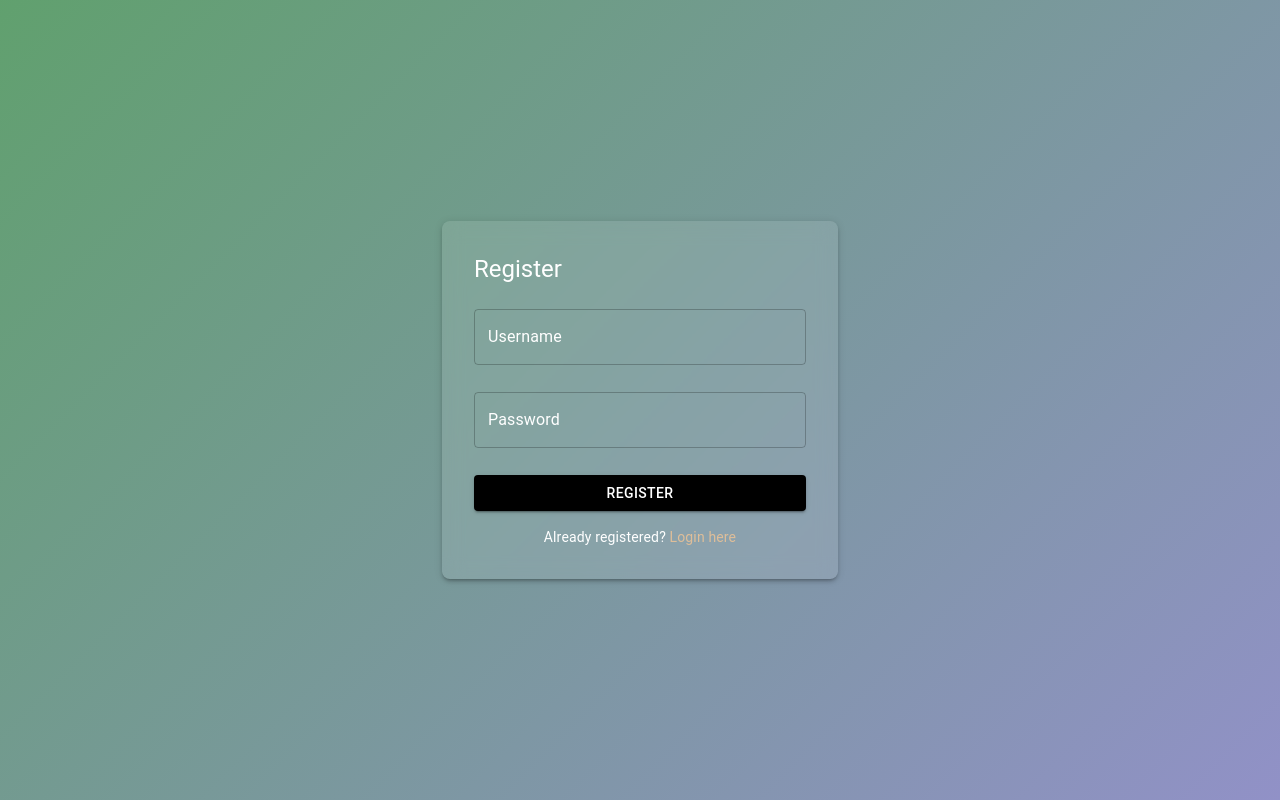
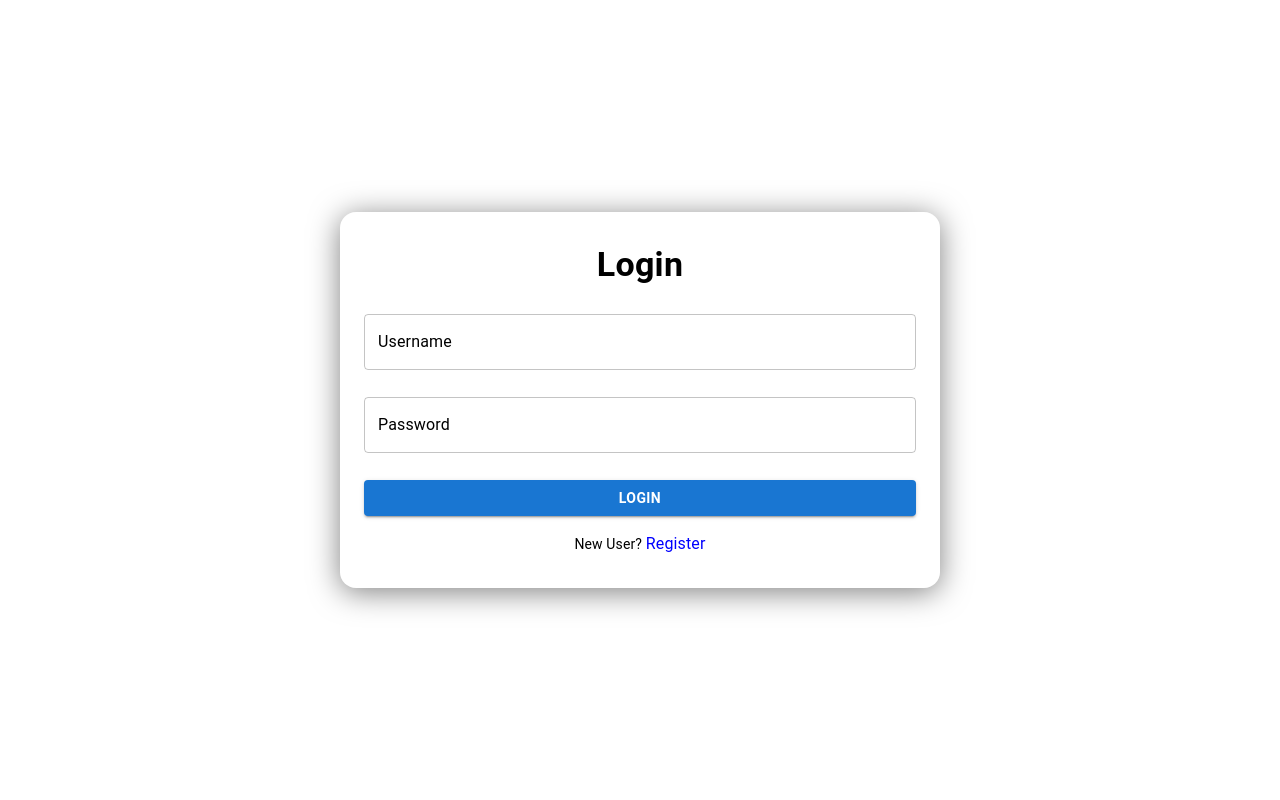
Before and after one commit to Sheeja96/blogApp, a React (Create React App) app: page / in a window 1280 px wide. Built offline with nearby package versions, Linux system fonts and the light colour scheme.

Commit message:
background change

```diff
--- a/package.json
+++ b/package.json
@@ -13,7 +13,8 @@
     "react-dom": "^19.0.0",
     "react-router-dom": "^7.0.2",
     "react-scripts": "5.0.1",
-    "yup": "^1.5.0"
+    "yup": "^1.5.0",
+    "web-vitals":"*"
   },
   "scripts": {
     "start": "react-scripts start",
--- a/src/App.js
+++ b/src/App.js
@@ -22,8 +22,8 @@ function App() {
       <Router>
         <Navbar/>
         <Routes>
-          <Route path="/" element={<RegisterPage/>} />
-          <Route path="/login" element={<LoginPage />} />
+          <Route path="/register" element={<RegisterPage/>} />
+          <Route path="/" element={<LoginPage />} />
           <Route path="/dashboard" element={<Dashboard />} />
           <Route path="/add" element={<AddPost posts={posts} setPosts={setPosts} />} />
           <Route path="/edit/:id" element={<EditPost posts={posts} setPosts={setPosts} />} />
--- a/src/Components/Blogs/EditBlog.jsx
+++ b/src/Components/Blogs/EditBlog.jsx
@@ -4,7 +4,6 @@ import { Formik, Field, Form, ErrorMessage } from "formik";
 import * as Yup from "yup";
 import { useParams, useNavigate } from "react-router-dom";
 import '../styles/style.css'
-import { display } from "@mui/system";
 
 function EditPost({ posts, setPosts }) {
   const { id } = useParams();
@@ -66,7 +65,7 @@ function EditPost({ posts, setPosts }) {
               error={touched.content && Boolean(errors.content)}
               helperText={<ErrorMessage name="content" />}
             />
-            <Button variant="contained" type="submit" sx={{ mt: 2 }}>
+            <Button variant="contained" type="submit" sx={{ mt: 2 }} className="updatebtn">
               Update Post
             </Button>
           </Form>
--- a/src/Components/Dashboard.jsx
+++ b/src/Components/Dashboard.jsx
@@ -29,7 +29,7 @@ function Dashboard() {
   }, []);
 
   return (
-    <Box sx={{ backgroundColor: "#f5f5f5", minHeight: "100vh",  }}>
+    <Box sx={{ minHeight: "100vh",  }}>
     <Container maxWidth='lg'>
 
 
@@ -37,24 +37,24 @@ function Dashboard() {
         {/* Dashboard Stats */}
         <Grid container spacing={3}>
           <Grid item xs={12} sm={6} md={4}>
-            <Card sx={{ backgroundColor: "#e0f7fa", boxShadow: 3 }}>
+            <Card sx={{  boxShadow: 3 }}>
               <CardContent>
-                <Typography variant="h5" component="div" sx={{ color: "#00796b" }}>
+                <Typography variant="h5" component="div" >
                   Registered Users
                 </Typography>
-                <Typography variant="h4" sx={{ color: "#004d40" }}>
+                <Typography variant="h4"  >
                   {users.length}
                 </Typography>
               </CardContent>
             </Card>
           </Grid>
           <Grid item xs={12} sm={6} md={4}>
-            <Card sx={{ backgroundColor: "#fff3e0", boxShadow: 3 }}>
+            <Card sx={{  boxShadow: 3 }}>
               <CardContent>
-                <Typography variant="h5" component="div" sx={{ color: "#e65100" }}>
+                <Typography variant="h5" component="div" >
                   Total Posts
                 </Typography>
-                <Typography variant="h4" sx={{ color: "#bf360c" }}>
+                <Typography variant="h4" >
                   {posts.length}
                 </Typography>
               </CardContent>
--- a/src/Components/NavBar.jsx
+++ b/src/Components/NavBar.jsx
@@ -7,9 +7,9 @@ function Navbar() {
 
   return (
     <>
-    {(location.pathname !== '/') && (location.pathname !== '/login') && (
+    {(location.pathname !== '/') && (location.pathname !== '/register') && (
 
-    <AppBar position="static" sx={{ backgroundColor: '#388849cb' }}>
+    <AppBar position="static" >
       <Toolbar>
         <Typography variant="h6" sx={{ flexGrow: 1, textDecoration: 'none', color: 'inherit' }}>
           Blog App
--- a/src/Components/UserAccess/LoginPage.jsx
+++ b/src/Components/UserAccess/LoginPage.jsx
@@ -32,7 +32,7 @@ function LoginPage() {
   };
 
   return (
-    <Box className="Login"
+    <Box
       sx={{
         minHeight: "100vh",
         display: "flex",
@@ -54,7 +54,7 @@ function LoginPage() {
           variant="h4"
           align="center"
           gutterBottom
-          sx={{ color: "#ffffff", fontWeight: "bold" }}
+          sx={{ color: "#000000", fontWeight: "bold" }}
         >
           Login
         </Typography>
@@ -75,10 +75,10 @@ function LoginPage() {
                 helperText={<ErrorMessage name="username" />}
                 error={touched.username && Boolean(errors.username)}
                 InputProps={{
-                  style: { color: "#ffffff" },
+                  style: { color: "#000000" },
                 }}
                 InputLabelProps={{
-                  style: { color: "#ffffff" },
+                  style: { color: "#000000" },
                 }}
 
               />
@@ -93,10 +93,10 @@ function LoginPage() {
                 helperText={<ErrorMessage name="password" />}
                 error={touched.password && Boolean(errors.password)}
                 InputProps={{
-                  style: { color: "#ffffff" },
+                  style: { color: "#000000" },
                 }}
                 InputLabelProps={{
-                  style: { color: "#ffffff" },
+                  style: { color: "#000000" },
                 }}
 
               />
@@ -104,12 +104,10 @@ function LoginPage() {
                 fullWidth
                 variant="contained"
                 type="submit"
+                color="primary"
                 sx={{
                   mt: 2,
-                  backgroundColor: "#151414",
-                  "&:hover": {
-                    backgroundColor: "#0b57e4",
-                  },
+
                   fontWeight: "bold",
                 }}
               >
@@ -120,12 +118,12 @@ function LoginPage() {
         </Formik>
         <Typography
           align="center"
-          sx={{ mt: 2, color: "#ffffff", fontSize: "14px" }}
+          sx={{ mt: 2, color: "#000000", fontSize: "14px" }}
         >
          New User?{" "}
-          < Typography component={Link} to='/'
+          < Typography component={Link} to='/register'
 
-            sx={{ color: "#a8dadc", textDecoration: "none", cursor: "pointer" }}
+            sx={{ color:"blue", textDecoration: "none", cursor: "pointer" }}
           >
             Register
           </Typography>
--- a/src/Components/UserAccess/RegisterPage.jsx
+++ b/src/Components/UserAccess/RegisterPage.jsx
@@ -29,12 +29,12 @@ function RegisterPage() {
       users.push({ username, password });
       localStorage.setItem('users', JSON.stringify(users));
       alert('Registration successful');
-      navigate('/login');
+      navigate('/');
     }
   };
 
   return (
-    <Box className="Reg"
+    <Box
       sx={{
         minHeight: '100vh',
 
@@ -54,7 +54,7 @@ function RegisterPage() {
             borderRadius: 2,
           }}
         >
-          <Typography variant="h5" gutterBottom>
+          <Typography variant="h5" gutterBottom sx={{ color: "#000000", fontWeight: "bold" }} >
             Register
           </Typography>
           <Formik
@@ -73,10 +73,10 @@ function RegisterPage() {
                   error={touched.username && Boolean(errors.username)}
                   helperText={<ErrorMessage name="username" />}
                   InputProps={{
-                    style: { color: "#ffffff" },
+                    style: { color: "#000000" },
                   }}
                   InputLabelProps={{
-                    style: { color: "#ffffff" },
+                    style: { color: "#000000" },
                   }}
                 />
                 <Field
@@ -89,17 +89,19 @@ function RegisterPage() {
                   error={touched.password && Boolean(errors.password)}
                   helperText={<ErrorMessage name="password" />}
                   InputProps={{
-                    style: { color: "#ffffff" },
+                    style: { color: "#000000" },
                   }}
                   InputLabelProps={{
-                    style: { color: "#ffffff" },
+                    style: { color: "#000000" },
                   }}
                 />
                 <Button
                   fullWidth
                   variant="contained"
                   type="submit"
-                  sx={{ mt: 2, backgroundColor: 'black' }}
+                  color='primary'
+                  sx={{ mt: 2 }}
+
                 >
                   Register
                 </Button>
@@ -107,9 +109,9 @@ function RegisterPage() {
             )}
           </Formik>
           <Box sx={{ marginTop: 2, textAlign: 'center' }}>
-            <Typography variant="body2">
+            <Typography variant="body2"  sx={{ mt: 2, color: "#000000", fontSize: "14px" }}>
               Already registered?{' '}
-              <Link href="/login" sx={{ textDecoration: 'none', color: '#DFBE99' }}>
+              <Link href="/" sx={{ textDecoration: 'none', color: 'blue' }}>
                 Login here
               </Link>
             </Typography>
--- a/src/Components/styles/style.css
+++ b/src/Components/styles/style.css
@@ -45,3 +45,15 @@
     background: linear-gradient(135deg, #388849cb, #5858aaa8);
     min-height: 90vh;
   }
+  .EditBlog .updatebtn {
+    background-color: #684141;
+    color: #ffffff;
+    padding: 0.5rem 1rem;
+    border: none;
+    border-radius: 5px;
+    cursor: pointer;
+  }
+
+  .EditBlog .updatebtn:hover {
+    background-color: #af4f4f;
+  }
```
Also changed, not shown: src/Components/Blogs/AddBlog.jsx (line endings or trailing spaces).
